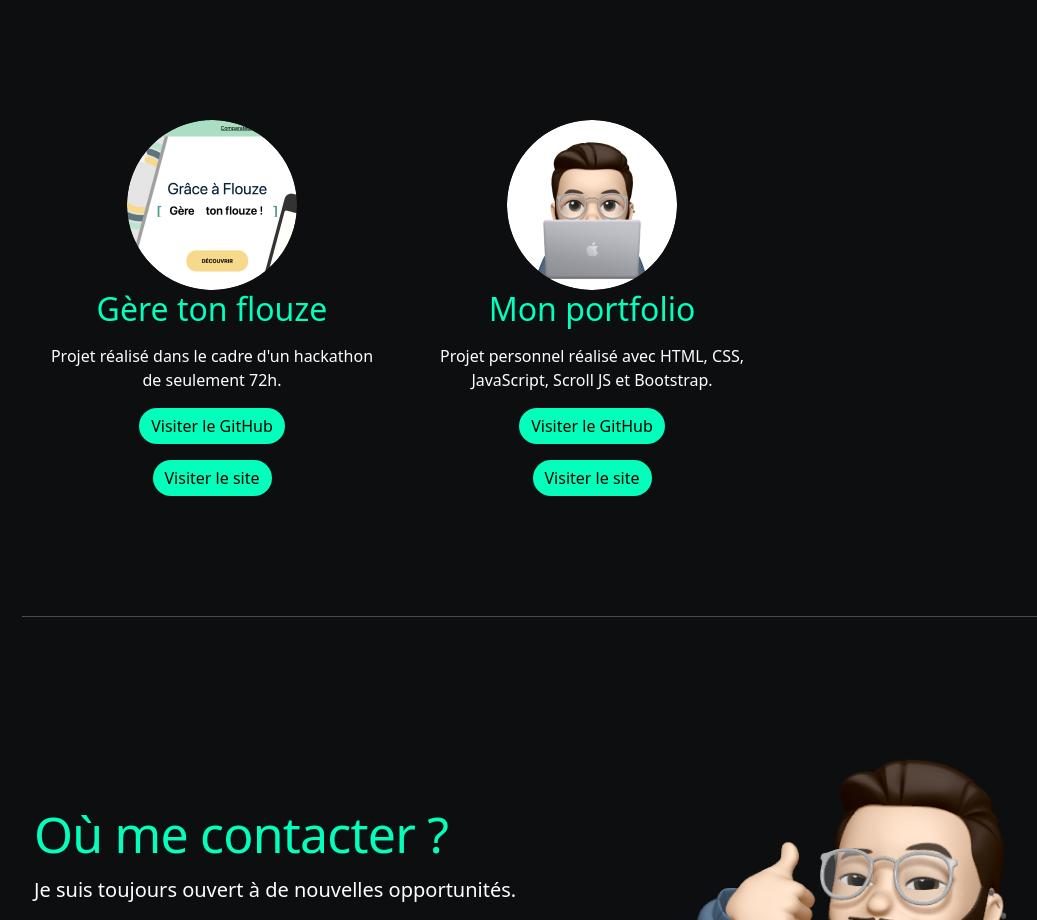
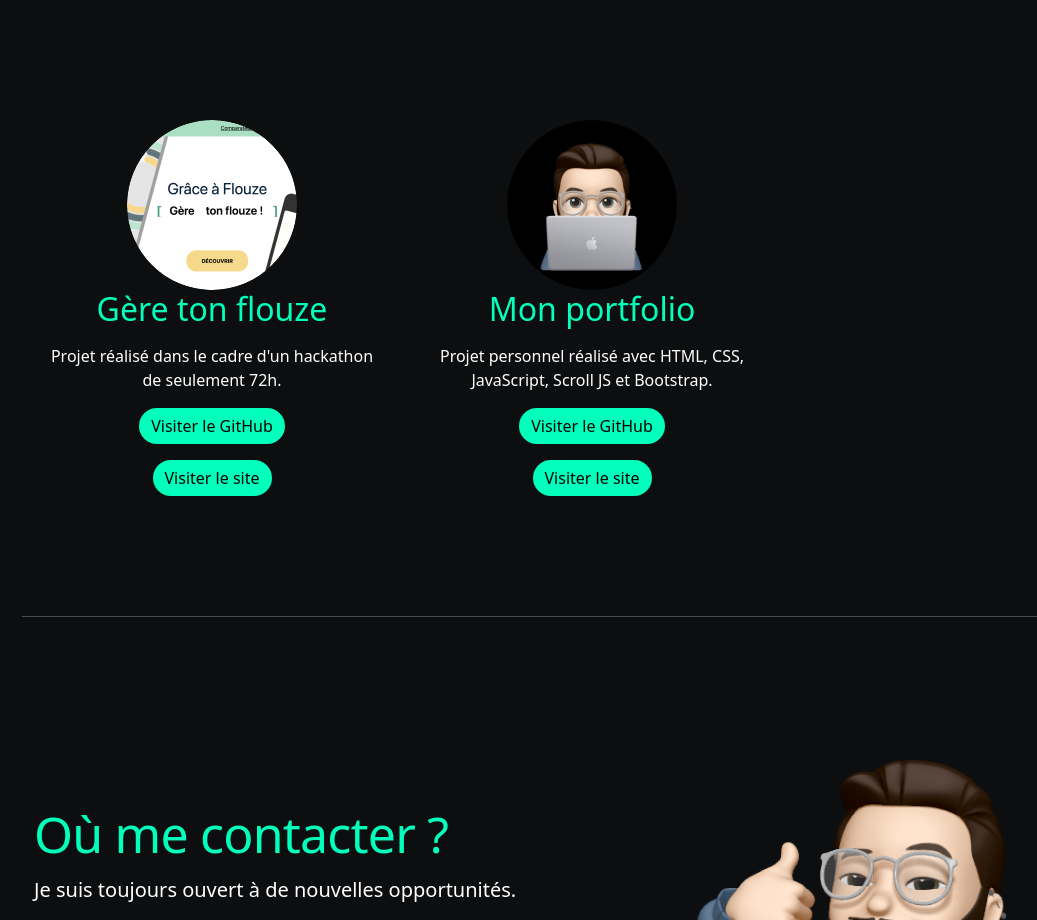
Before and after one commit to victoraldebert/Mon-ancien-portfolio, a plain HTML site: page index.html in a window 1280 px wide. Shown: the part 1600-2520 px from the top of the page, without its empty margins (48-1085 px from the left). Drawn offline with nearby package versions, Linux system fonts and the light colour scheme.

Commit message:
Changement du portfolio bg

```diff
--- a/index.html
+++ b/index.html
@@ -149,7 +149,7 @@
         </div><!-- /.col-lg-4 -->
 
           <div class="col-lg-4">
-            <img class="bd-placeholder-img rounded-circle" src="Rond portfolio.png" height="170" width="170px" alt="Generic placeholder image">
+            <img class="bd-placeholder-img rounded-circle" src="Rond-portfolio.png" height="170" width="170px" alt="Generic placeholder image">
 
             <h2>Mon portfolio</h2>
             <p>Projet personnel réalisé avec HTML, CSS, JavaScript, Scroll JS et Bootstrap.</p>
```
Also changed, not shown: Manteau.png (deleted), Rond cerveaux.png (deleted), Rond portfolio.png (deleted), Rond tesla.png (deleted), Rond vetement.jpg (deleted), Rond-portfolio.png (added), Rond_ressemble-removebg-preview.png (deleted), 1 other file.
